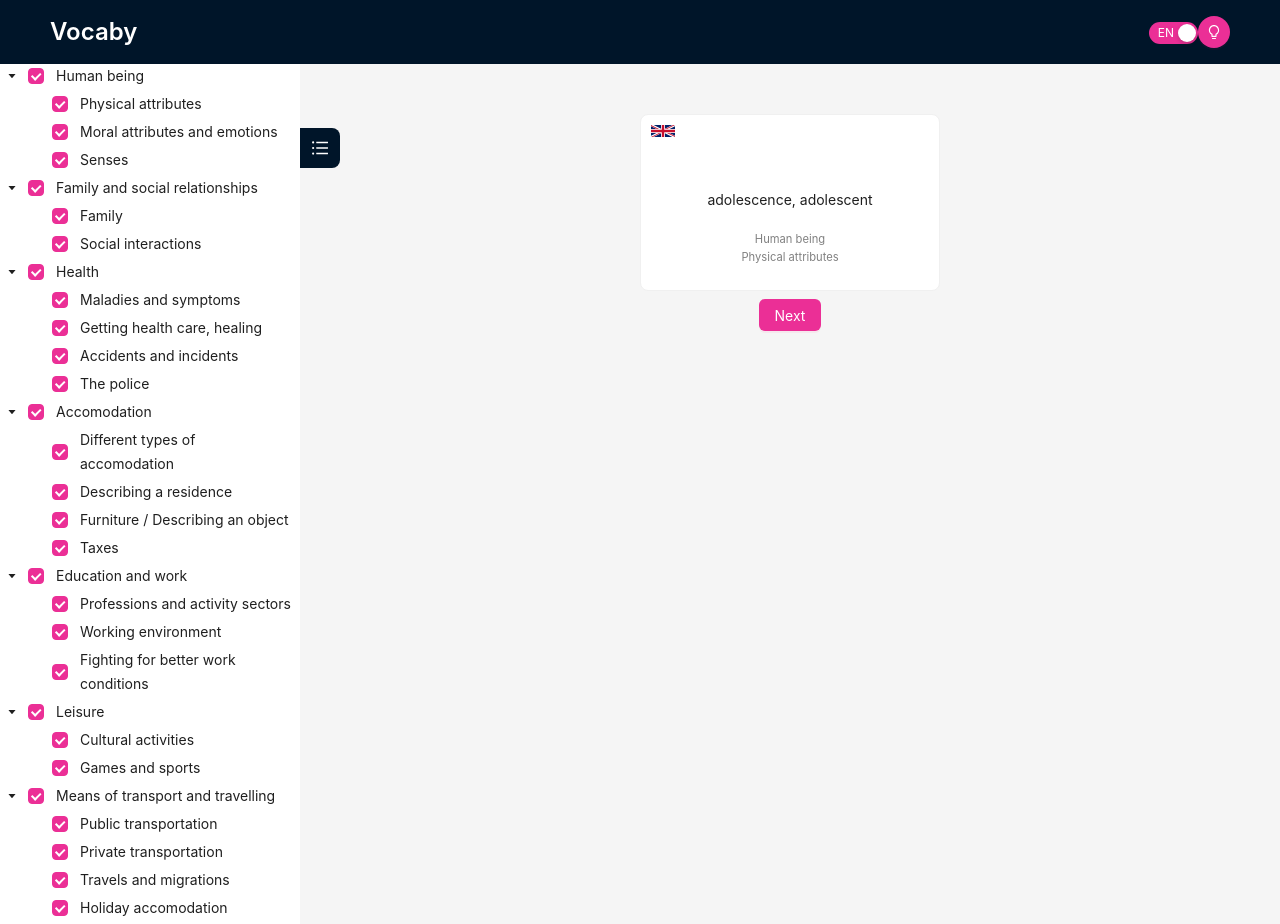
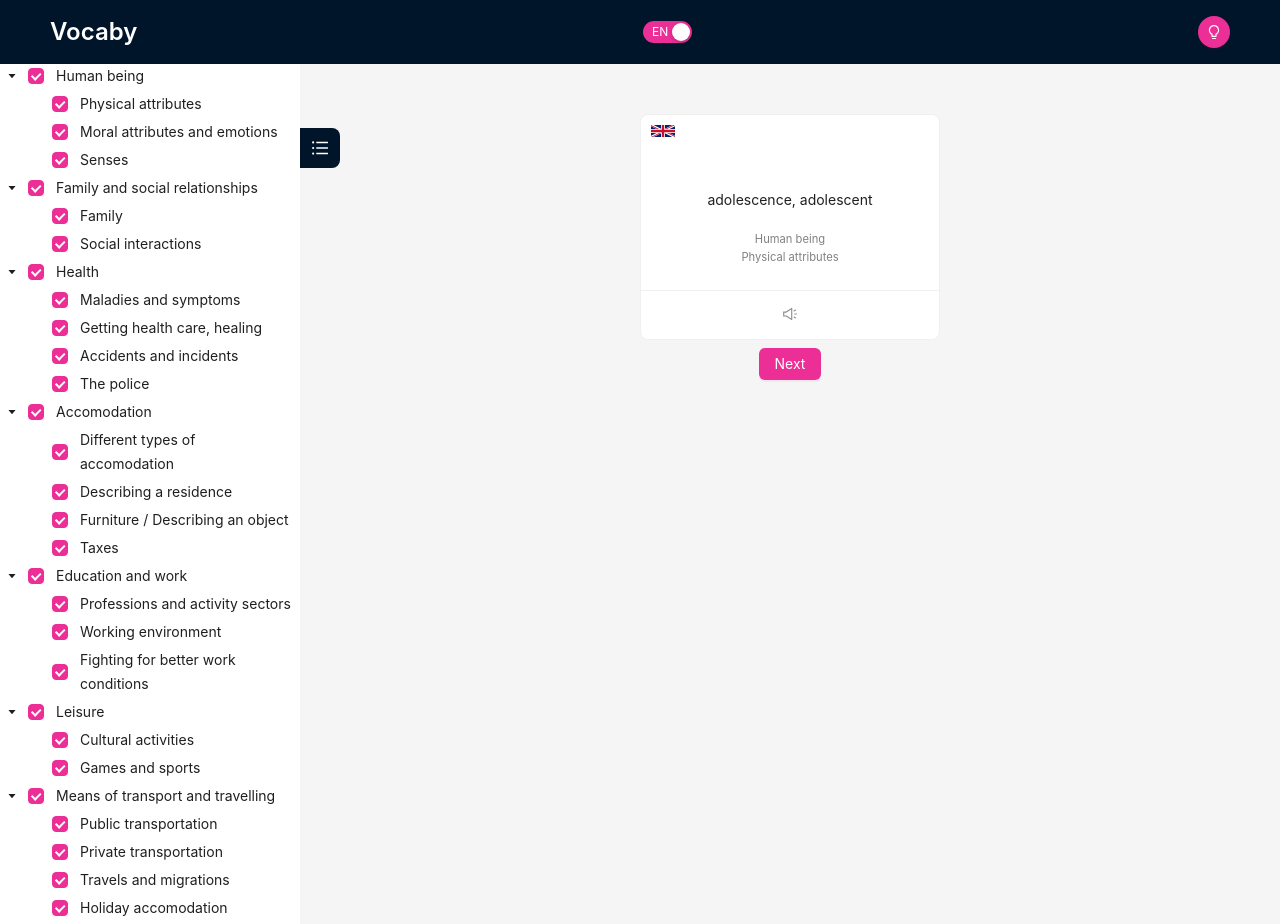
Before and after one commit to lexwolfy/vocaby, a React (Create React App) app: page / in a window 1280 px wide. Built offline with nearby package versions, Linux system fonts and the light colour scheme.

Commit message:
fix: Flag icons now display properly

```diff
--- a/src/App.tsx
+++ b/src/App.tsx
@@ -71,7 +71,6 @@ const App: React.FC = () => {
                 <Typography.Title level={3} style={{ color: 'white', margin: 0 }}>
                     Vocaby
                 </Typography.Title>
-                <div>
                     <Switch
                         checked={language === 'en'}
                         onChange={toggleLanguage}
@@ -79,7 +78,6 @@ const App: React.FC = () => {
                         unCheckedChildren="FR"
                     />
                     <Button type="primary" shape="circle" icon={mode === 'dark' ? <BulbFilled /> : <BulbOutlined />} onClick={toggleTheme} />
-                </div>
             </Header>
             <Layout>
                 <SiderMenu />
--- a/src/components/Flashcard.tsx
+++ b/src/components/Flashcard.tsx
@@ -1,6 +1,9 @@
 import React from 'react';
 import { Card } from 'antd';
+import { SoundOutlined } from '@ant-design/icons';
 import { useThemeContext } from '../ThemeContext';
+import fr from "../assets/fr.svg";
+import en from "../assets/uk.svg";
 
 interface FlashcardProps {
     word: {
@@ -24,7 +27,7 @@ interface FlashcardProps {
 const Flashcard: React.FC<FlashcardProps> = ({ word, category, subcategory, flipped, onFlip }) => {
     const { language } = useThemeContext();
     const lang = flipped ? (language === 'fr' ? 'english' : 'french') : (language === 'fr' ? 'french' : 'english');
-    const flagSrc = flipped ? (language === 'fr' ? '/uk.svg' : '/fr.svg') : (language === 'fr' ? '/fr.svg' : '/uk.svg');
+    const flagSrc = flipped ? (language === 'fr' ? en : fr) : (language === 'fr' ? fr : en);
 
     return (
         <Card
@@ -34,11 +37,13 @@ const Flashcard: React.FC<FlashcardProps> = ({ word, category, subcategory, flip
                 textAlign: 'center',
                 cursor: 'pointer',
                 position: 'relative',
-                backgroundColor: 'white'
             }}
+            actions={[
+                <SoundOutlined key="sound" />
+            ]}
         >
             <img src={flagSrc} alt="flag" style={{ position: 'absolute', top: 10, left: 10, width: 24 }} />
-            <div style={{ marginTop: 50 }}>{flipped ? word.french : word.english}</div>
+            <div style={{ marginTop: 50 }}>{word[lang]}</div>
             <div style={{ marginTop: 20, fontSize: '0.8em', color: 'gray' }}>
                 {category[lang]}
             </div>
```
Also changed, not shown: src/assets/fr.svg (added), src/assets/uk.svg (added).
